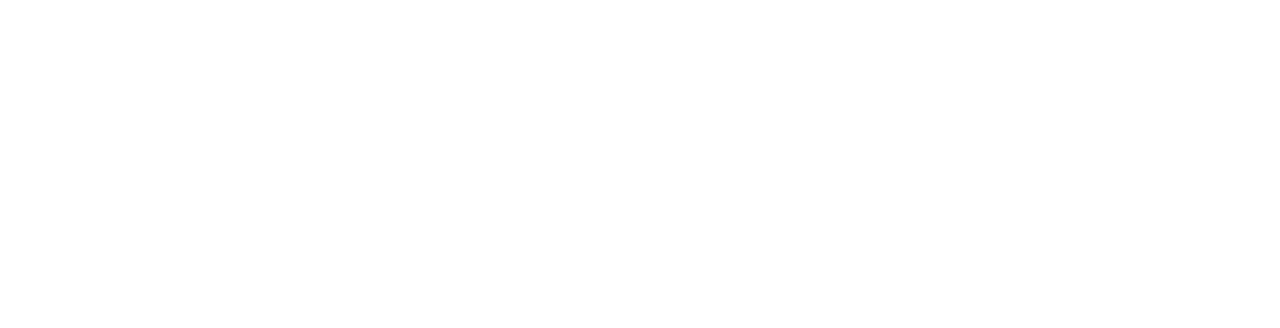
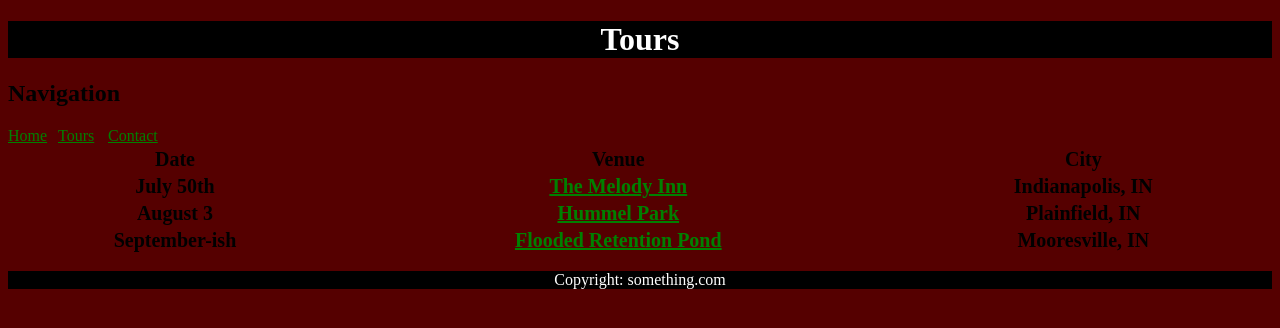
Before and after one commit to austinwooton/Hollywood-Style-Hacking, a plain HTML site: page Tours.html in a window 1280 px wide. Drawn offline with Linux system fonts and the light colour scheme.

Commit message:
getting up to snuff

```diff
--- a/HollywoodStyleHacking.css
+++ b/HollywoodStyleHacking.css
@@ -8,3 +8,19 @@
 	color:white;
 	text-align:center;
 }
+#table1 {
+	font-size: 20px;
+}
+body {
+	background-color: #500;
+	color:black;
+}
+a {
+	color:green;
+}
+a:visited {
+	color:gray;
+}
+a:hover {
+	color: pink;
+}
--- a/Tours.html
+++ b/Tours.html
@@ -1,8 +1,61 @@
 <!DOCTYPE html>
 <html>
 <head>
-<title>Tours</title>
+<link rel="stylesheet" href="hollywoodstylehacking.css">
+<style>
+ul {
+	list-style-type: none;
+	margin:0;
+	padding:0;
+}
+li {
+	float:left;
+	display:block;
+	width:50px;
+}
+td {
+	text-align: center;
+}
+table {
+	font-weight: bold;
+}
+</style>
+<title>Tours : Hollywood Style Hacking</title>
 </head>
 <body>
+<h1 id="head1">Tours</h1>
+<h2>Navigation</h2>
+<ul>
+<li><a href="index.html">Home</a></li>
+<li><a href="tours.html">Tours</a></li>
+<li><a href="contact.html">Contact</a></li>
+</ul>
+<div id="table1">
+<table style="width:100%">
+<tr>
+<th>Date</th>
+<th>Venue</th>
+<th>City</th>
+</tr>
+<tr>
+<td>July 50th</td>
+<td><a href="https://www.google.com/maps/place/Melody+Inn/@39.8256075,-86.1595157,17z/data=!3m1!4b1!4m2!3m1!1s0x886b515cad96db57:0x7e1a176affe7114a?hl=en" target="_blank">The Melody Inn</a></td>
+<td>Indianapolis, IN</td>
+</tr>
+<tr>
+<td>August 3</td>
+<td><a href="https://www.google.com/maps/place/Hummel+Park/@39.6843005,-86.3917204,17z/data=!3m1!4b1!4m2!3m1!1s0x886ca49bf3c20cd9:0x9f9526bf295d862e?hl=en" target="_blank">Hummel Park</a></td>
+<td>Plainfield, IN</td>
+</tr>
+<tr>
+<td>September-ish</td>
+<td><a href="https://www.google.com/maps/@39.619568,-86.3540739,356m/data=!3m1!1e3?hl=en" target="_blank">Flooded Retention Pond</a></td>
+<td>Mooresville, IN</td>
+</tr>
+</table>
+</div>
+<footer id="footer">
+<p>Copyright: something.com</p>
+</footer>
 </body>
 </html>
```
Also changed, not shown: Contact.html (+23 -0 lines), index.html (+3 -5 lines).
